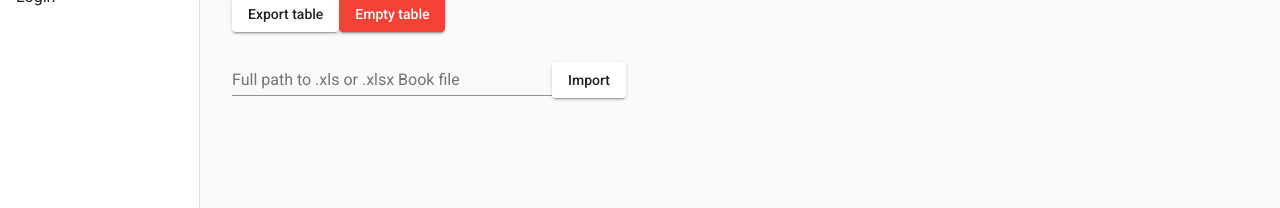
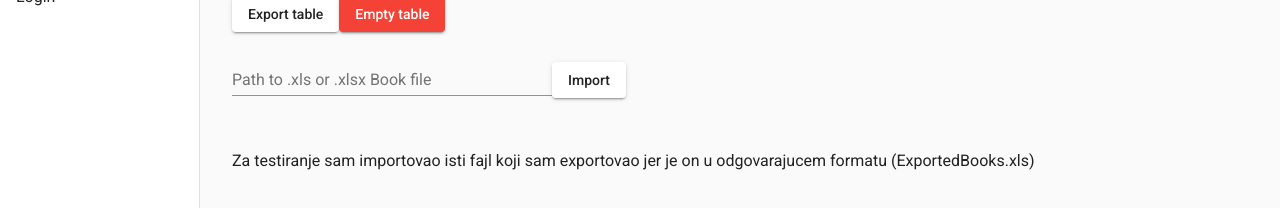
Before and after one commit to emilurosev/NoSQL-Prvi-Kolokvijum, an Angular app: page /books in a window 1280 px wide. Shown: the part 148-356 px from the top of the page. Built offline with nearby package versions, Linux system fonts and the light colour scheme; no server answers.

Commit message:
updates 3

```diff
--- a/src/app/books/books.component.html
+++ b/src/app/books/books.component.html
@@ -25,8 +25,10 @@
     <br>
     <br>
     <mat-form-field style="width: 20rem;">
-        <mat-label>Full path to .xls or .xlsx Book file</mat-label>
+        <mat-label>Path to .xls or .xlsx Book file</mat-label>
         <input matInput [(ngModel)]="path" type="text">
     </mat-form-field>
     <button mat-raised-button (click)='import()'>Import</button>
+    <br><br>
+    <p>Za testiranje sam importovao isti fajl koji sam exportovao jer je on u odgovarajucem formatu (ExportedBooks.xls)</p>
 </div>
```
